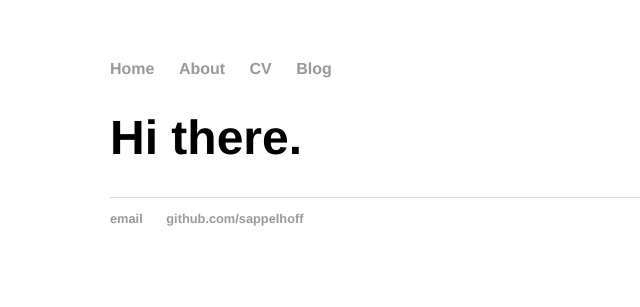
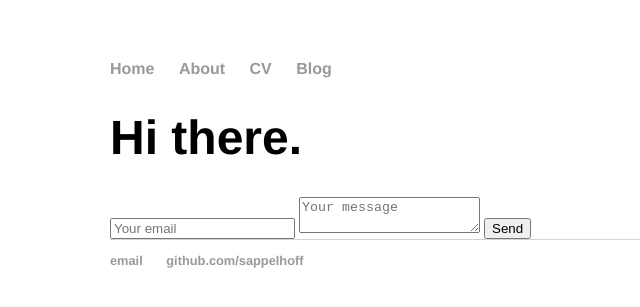
Before and after one commit to sappelhoff/sappelhoff.github.io, a Jekyll site: the page built from about/index.html, in a window 1280 px wide. Shown: the top 307 px of the page, without its empty margins (82-722 px from the left). Built offline with Jekyll 4.4.1, drawn with Linux system fonts in a browser that asks for light colours.

Commit message:
contact form?

```diff
--- a/about/index.html
+++ b/about/index.html
@@ -3,3 +3,9 @@ layout: default
 title: Stefan Appelhoff's Blog
 ---
 	<h1>Hi there.</h1>
+
+<form method="POST" action="http://formspree.io/stefan.appelhoff@gmail.com">
+	<input type="email" name="email" placeholder="Your email">
+	<textarea name="message" placeholder="Your message"></textarea>
+	<button type="submit">Send</button>
+</form>
```
